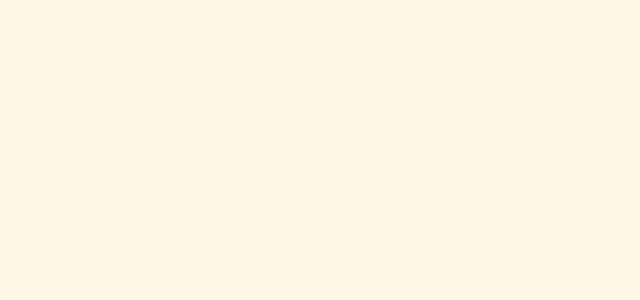
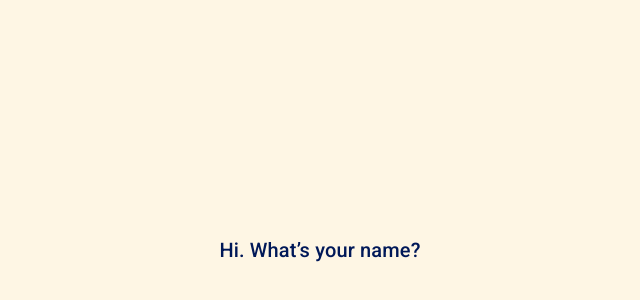
Before and after one commit to mohammadjavad948/tic-tac-toe, a React (Create React App) app in the folder web/: page / in a window 1280 px wide. Shown: the part 160-460 px from the top of the page, without its empty margins (320-960 px from the left). Built offline with nearby package versions, Linux system fonts and the light colour scheme.

Commit message:
add typography

```diff
--- a/web/src/AskName.tsx
+++ b/web/src/AskName.tsx
@@ -1,10 +1,11 @@
 import style from './askName.module.css';
+import {Typography} from "@material-ui/core";
 
 export default function AskName(){
 
     return (
         <div className={style.container}>
-
+            <Typography variant={"h6"}>Hi. What’s your name?</Typography>
         </div>
     )
 }
```
